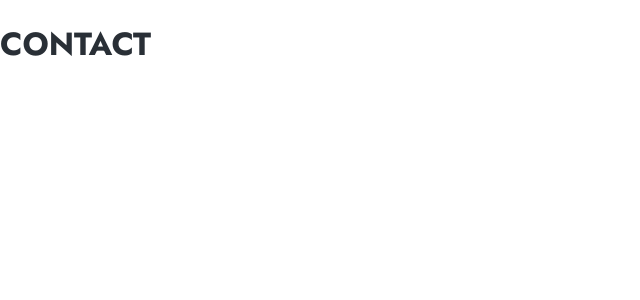
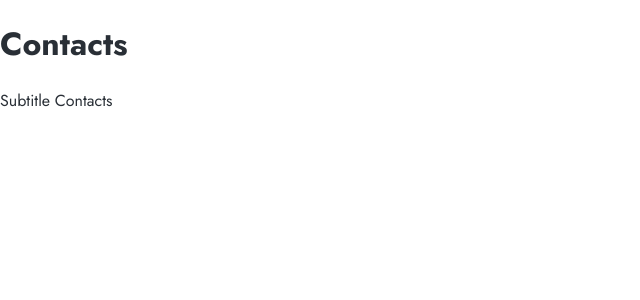
Before and after one commit to GabrielEnzoMurai/React-repository, a React (Vite) app: page /contact in a window 1280 px wide. Shown: the top 300 px of the page, without its empty margins (0-640 px from the left). Built offline with nearby package versions, Linux system fonts and the light colour scheme.

Commit message:
pages add

```diff
--- a/src/App.jsx
+++ b/src/App.jsx
@@ -1,13 +1,19 @@
 import { BrowserRouter as Router, Route, Routes, Link } from 'react-router-dom'
+
+// Pages
+import Home from './pages/Home'
+import About from './pages/About'
+import Projects from './pages/Projects'
+import Contact from './pages/Contact'
 
 function App() {
   return (
     <Router>
       <Routes>
-        <Route path="/" element={<><h1>HOME</h1></>}></Route>
-        <Route path="/about" element={<><h1>ABOUT</h1><Link to="/">Navegar</Link></>}></Route>
-        <Route path="/projects" element={<><h1>PROJECTS</h1></>}></Route>
-        <Route path="/contact" element={<><h1>CONTACT</h1></>}></Route>
+        <Route path="/" element={<Home />}></Route>
+        <Route path="/about" element={<About />}></Route>
+        <Route path="/projects" element={<Projects />}></Route>
+        <Route path="/contact" element={<Contact />}></Route>
       </Routes>
     </Router>
   )
--- /dev/null
+++ b/src/pages/About.jsx
@@ -0,0 +1,10 @@
+function About() {
+    return (
+        <>
+            <h1>About</h1>
+            <p>Subtitle About</p>
+        </>
+    )
+}
+
+export default About
--- /dev/null
+++ b/src/pages/Contact.jsx
@@ -0,0 +1,10 @@
+function Contact() {
+    return (
+        <>
+            <h1>Contacts</h1>
+            <p>Subtitle Contacts</p>
+        </>
+    )
+}
+
+export default Contact
--- /dev/null
+++ b/src/pages/Home.jsx
@@ -0,0 +1,10 @@
+function Home() {
+    return (
+        <>
+            <h1>Home</h1>
+            <p>Subtitle</p>
+        </>
+    )
+}
+
+export default Home
--- /dev/null
+++ b/src/pages/Projects.jsx
@@ -0,0 +1,10 @@
+function Projects() {
+    return (
+        <>
+            <h1>Home</h1>
+            <p>Subtitle Projects</p>
+        </>
+    )
+}
+
+export default Projects
```
